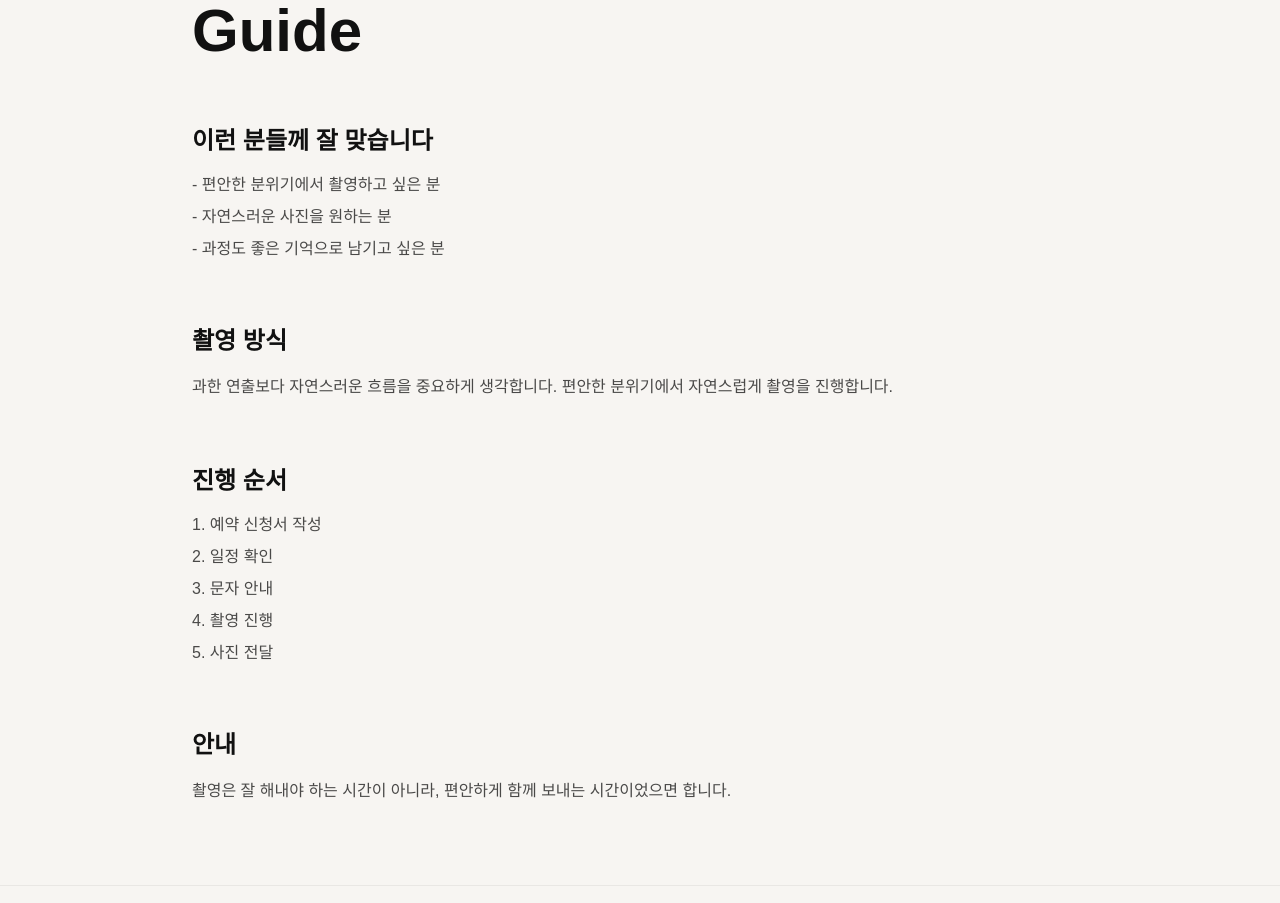
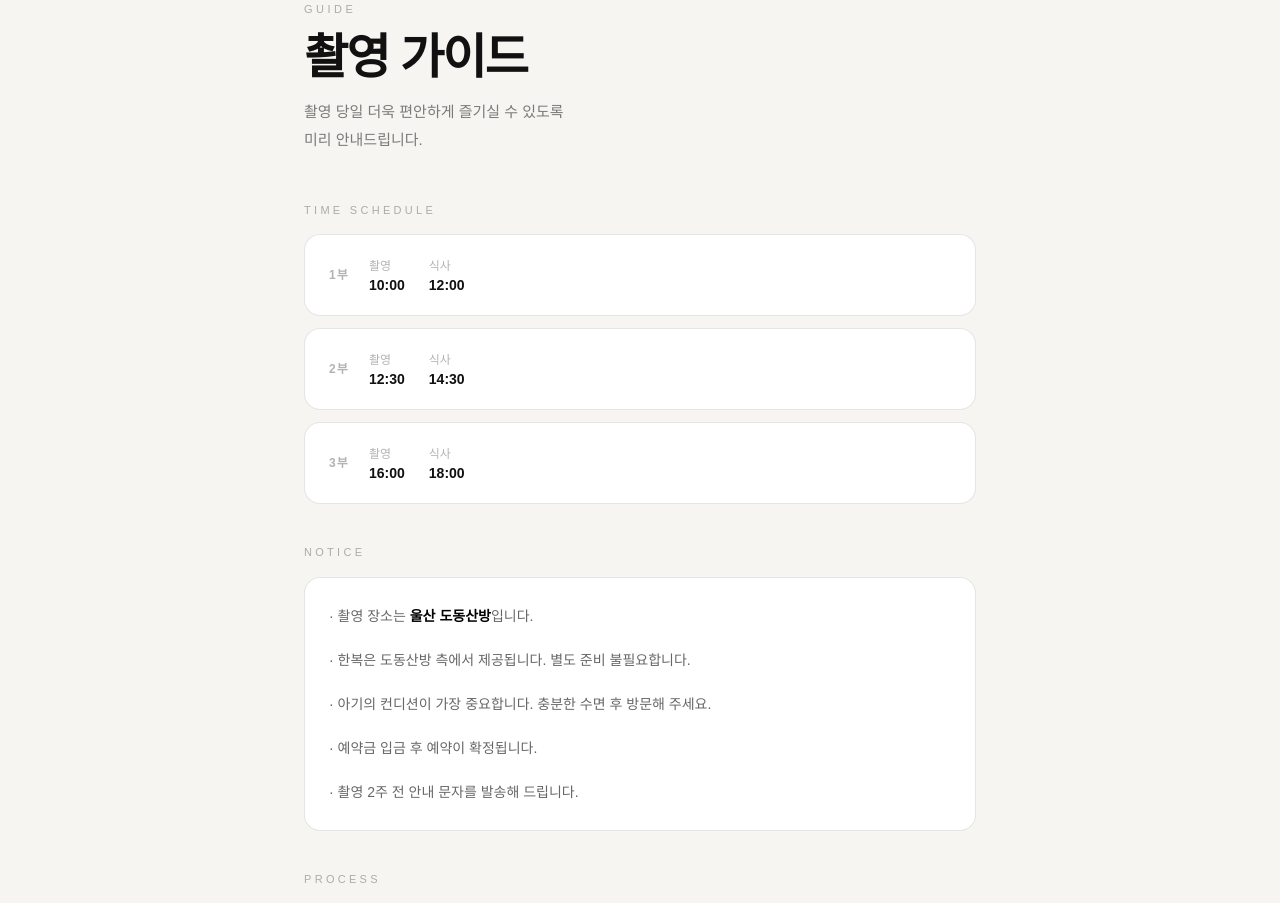
Before and after one commit to jaydenbrowngallery/jaydenbrown, a Next.js app: page /guide in a window 1280 px wide. Shown: the part 140-1043 px from the top of the page. Built offline with nearby package versions, Linux system fonts and the light colour scheme; no server answers.

Commit message:
improve guide page

```diff
--- a/app/guide/page.tsx
+++ b/app/guide/page.tsx
@@ -1,48 +1,81 @@
-export default function Guide() {
+import type { Metadata } from "next";
+
+export const metadata: Metadata = {
+  title: "촬영 가이드 | Jayden Brown Studio",
+  description: "도동산방 촬영 전 알아두실 사항. 부수별 시간 안내, 복장 팁, 준비물 등을 안내합니다.",
+};
+
+export default function GuidePage() {
   return (
     <main className="min-h-screen bg-[#f7f5f2] px-6 py-20 md:px-10">
-      <div className="mx-auto max-w-4xl space-y-16">
+      <div className="mx-auto max-w-2xl">
+        <p className="text-[11px] uppercase tracking-[0.32em] text-black/30 mb-4">Guide</p>
+        <h1 className="text-3xl font-semibold tracking-[-0.04em] md:text-5xl mb-4">촬영 가이드</h1>
+        <p className="text-black/50 text-[15px] leading-7 mb-12">
+          촬영 당일 더욱 편안하게 즐기실 수 있도록<br />
+          미리 안내드립니다.
+        </p>
 
-        <section>
-          <h1 className="text-4xl font-semibold md:text-6xl">Guide</h1>
+        {/* 부수별 시간 안내 */}
+        <section className="mb-10">
+          <h2 className="text-[11px] uppercase tracking-[0.3em] text-black/30 mb-4">Time Schedule</h2>
+          <div className="space-y-3">
+            {[
+              { label: "1부", shoot: "10:00", meal: "12:00" },
+              { label: "2부", shoot: "12:30", meal: "14:30" },
+              { label: "3부", shoot: "16:00", meal: "18:00" },
+            ].map((s) => (
+              <div key={s.label} className="flex items-center gap-4 rounded-2xl bg-white border border-black/10 px-6 py-5">
+                <span className="text-xs font-semibold tracking-widest text-black/30 w-6">{s.label}</span>
+                <div className="flex gap-6 text-sm">
+                  <div>
+                    <span className="text-black/30 text-xs">촬영</span>
+                    <p className="font-semibold">{s.shoot}</p>
+                  </div>
+                  <div>
+                    <span className="text-black/30 text-xs">식사</span>
+                    <p className="font-semibold">{s.meal}</p>
+                  </div>
+                </div>
+              </div>
+            ))}
+          </div>
         </section>
 
-        <section>
-          <h2 className="text-2xl font-semibold">이런 분들께 잘 맞습니다</h2>
-          <ul className="mt-4 space-y-2 text-black/70">
-            <li>- 편안한 분위기에서 촬영하고 싶은 분</li>
-            <li>- 자연스러운 사진을 원하는 분</li>
-            <li>- 과정도 좋은 기억으로 남기고 싶은 분</li>
-          </ul>
+        {/* 안내 사항 */}
+        <section className="mb-10">
+          <h2 className="text-[11px] uppercase tracking-[0.3em] text-black/30 mb-4">Notice</h2>
+          <div className="rounded-2xl bg-white border border-black/10 px-6 py-6 space-y-4 text-sm text-black/60 leading-7">
+            <p>· 촬영 장소는 <strong className="text-black">울산 도동산방</strong>입니다.</p>
+            <p>· 한복은 도동산방 측에서 제공됩니다. 별도 준비 불필요합니다.</p>
+            <p>· 아기의 컨디션이 가장 중요합니다. 충분한 수면 후 방문해 주세요.</p>
+            <p>· 예약금 입금 후 예약이 확정됩니다.</p>
+            <p>· 촬영 2주 전 안내 문자를 발송해 드립니다.</p>
+          </div>
         </section>
 
+        {/* 프로세스 */}
         <section>
-          <h2 className="text-2xl font-semibold">촬영 방식</h2>
-          <p className="mt-4 text-black/70 leading-7">
-            과한 연출보다 자연스러운 흐름을 중요하게 생각합니다.
-            편안한 분위기에서 자연스럽게 촬영을 진행합니다.
-          </p>
+          <h2 className="text-[11px] uppercase tracking-[0.3em] text-black/30 mb-4">Process</h2>
+          <div className="space-y-2">
+            {[
+              { step: "01", title: "문의 & 날짜 확인", desc: "카카오톡 또는 전화로 희망 날짜 문의" },
+              { step: "02", title: "예약 신청서 작성", desc: "링크로 전달드리는 신청서 작성" },
+              { step: "03", title: "예약금 입금", desc: "입금 후 예약 확정" },
+              { step: "04", title: "촬영 당일", desc: "도동산방에서 촬영 진행" },
+              { step: "05", title: "선별본 발송", desc: "촬영 후 선별 작업 완료 시 메일 발송" },
+              { step: "06", title: "최종본 & 배송", desc: "사진 선택 후 앨범·액자 제작 및 택배 발송" },
+            ].map((p) => (
+              <div key={p.step} className="flex gap-4 rounded-2xl bg-white border border-black/10 px-6 py-4">
+                <span className="text-[11px] font-semibold text-black/20 w-6 pt-0.5">{p.step}</span>
+                <div>
+                  <p className="font-semibold text-sm">{p.title}</p>
+                  <p className="text-black/40 text-xs mt-0.5">{p.desc}</p>
+                </div>
+              </div>
+            ))}
+          </div>
         </section>
-
-        <section>
-          <h2 className="text-2xl font-semibold">진행 순서</h2>
-          <ol className="mt-4 space-y-2 text-black/70">
-            <li>1. 예약 신청서 작성</li>
-            <li>2. 일정 확인</li>
-            <li>3. 문자 안내</li>
-            <li>4. 촬영 진행</li>
-            <li>5. 사진 전달</li>
-          </ol>
-        </section>
-
-        <section>
-          <h2 className="text-2xl font-semibold">안내</h2>
-          <p className="mt-4 text-black/70 leading-7">
-            촬영은 잘 해내야 하는 시간이 아니라,
-            편안하게 함께 보내는 시간이었으면 합니다.
-          </p>
-        </section>
-
       </div>
     </main>
   );
```
